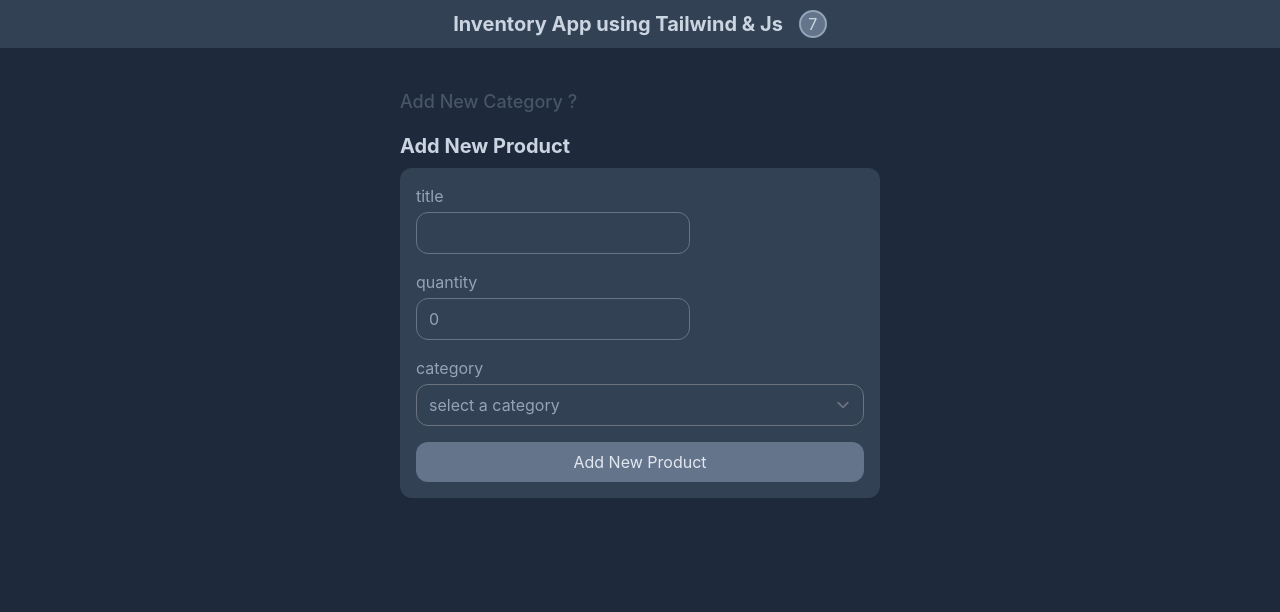
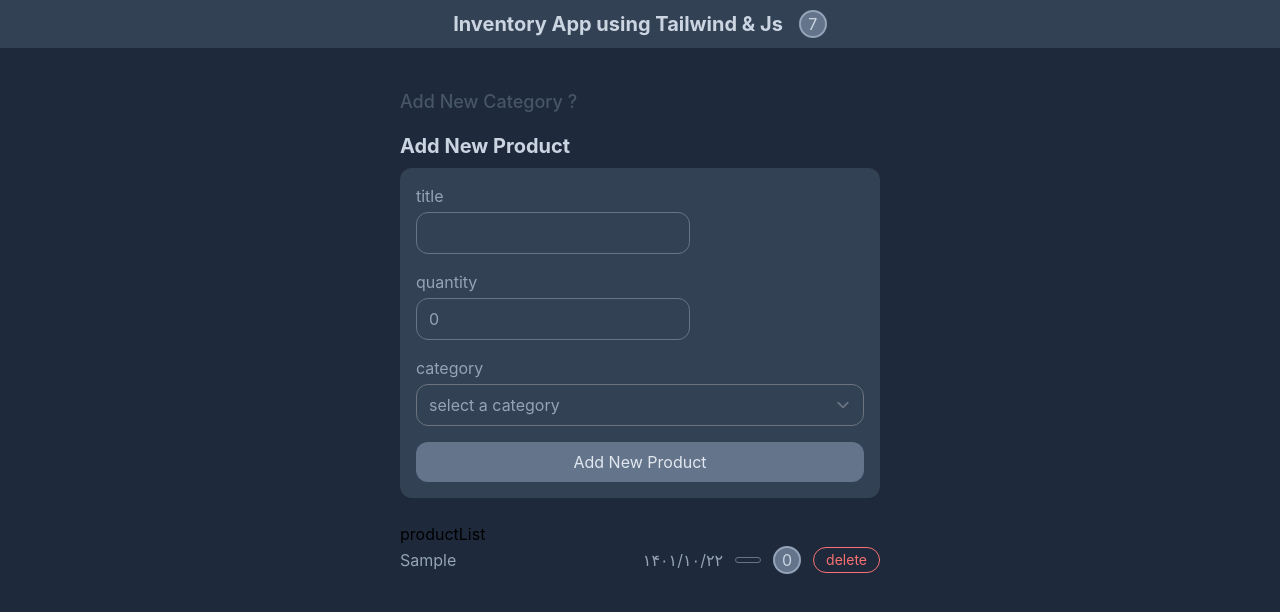
Before and after one commit to Mohammad-Bereymi/Inventory-React-TailwindCSS, a React (Create React App) app: page / in a window 1280 px wide. Both pictures are taken after typing "Sample" into the empty fields and a click on the button "Add New Product". Shown: the top 612 px of the page. Built offline with nearby package versions, Linux system fonts and the light colour scheme.

Commit message:
show product list

```diff
--- a/src/App.js
+++ b/src/App.js
@@ -2,45 +2,12 @@ import { useState } from "react";
 import "./App.css";
 import CategoryForm from "./components/Category";
 import NavBar from "./components/NavBar";
+import PRoductList from "./components/ProductList";
 import Productsform from "./components/Products";
 
-const products = [
-  {
-    id: 1,
-    title: "React.js",
-    category: "frontend",
-    createdAt: "2022-10-31T15:02:00.411Z",
-  },
-  {
-    id: 2,
-    title: "Node.js",
-    category: "backend",
-    createdAt: "2022-10-31T15:03:23.556Z",
-  },
-  {
-    id: 3,
-    title: "Vue.js",
-    category: "frontend",
-    createdAt: "2022-11-01T10:47:26.411Z",
-  },
-];
-
-const categories = [
-  {
-    id: 1,
-    title: "frontend",
-    description: "frontend of applications",
-    createdAt: "2022-10-31T15:03:23.556Z",
-  },
-  {
-    id: 2,
-    title: "backend",
-    description: "the backend of the applications",
-    createdAt: "2022-12-31T15:03:23.556Z",
-  },
-];
 function App() {
   const [categories, setCategories] = useState([]);
+  const [products, setProducts] = useState([]);
 
   return (
     <div>
@@ -48,7 +15,12 @@ function App() {
         <NavBar />
         <div className="container max-w-lg mx-auto p-4">
           <CategoryForm categories={categories} setCategories={setCategories} />
-          <Productsform categories={categories} />
+          <Productsform
+            categories={categories}
+            setProducts={setProducts}
+            products={products}
+          />
+          <PRoductList products={products} />
         </div>
       </div>
     </div>
--- /dev/null
+++ b/src/components/ProductList.js
@@ -0,0 +1,31 @@
+const PRoductList = ({ products }) => {
+  return (
+    <div>
+      <h2>productList</h2>
+      {products.map((product) => (
+        <div
+          className="flex items-center justify-between mb-8"
+          key={product.id}
+        >
+          <span className="text-slate-400">{product.title}</span>
+          <div className="flex items-center gap-x-3">
+            <span className="text-slate-400">
+              {new Date(product.createdAt).toLocaleDateString("fa-IR")}
+            </span>
+            <span className="block text-sm px-3 py-0.5 text-slate-400 border border-slate-500 rounded-2xl">
+              {product.category}
+            </span>
+            <span className="flex items-center justify-center w-7 h-7 rounded-full bg-slate-500 text-slate-300 border-2 border-slate-400">
+              {product.quantity}
+            </span>
+            <button className="delete-product border px-3 py-0.5 rounded-2xl border-red-400 text-sm text-red-400">
+              delete
+            </button>
+          </div>
+        </div>
+      ))}
+    </div>
+  );
+};
+
+export default PRoductList;
--- a/src/components/Products.js
+++ b/src/components/Products.js
@@ -1,12 +1,11 @@
 import { useState } from "react";
 
-const Productsform = ({ categories }) => {
+const Productsform = ({ categories, setProducts, products }) => {
   const [productsFormData, setProductsFormData] = useState({
     title: "",
     quantity: 0,
     category: "",
   });
-  const [products, setProducts] = useState([]);
   const addNewProductHandler = (e) => {
     e.preventDefault();
     setProducts([
```
